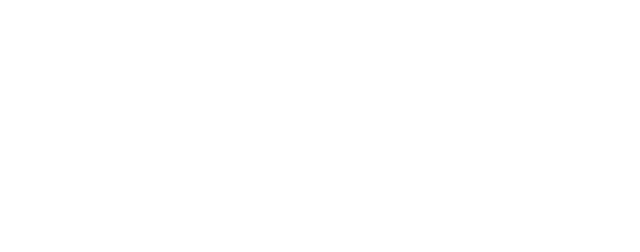
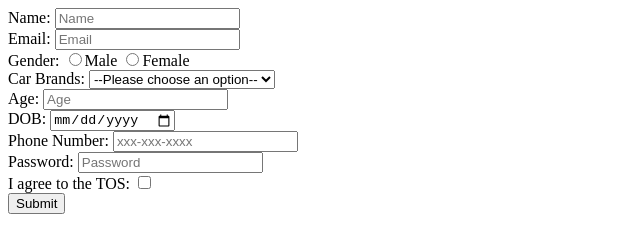
Before and after one commit to acciojob/signup-form-car-Amit-Web-bot, a website: page main.html in a window 1280 px wide. Shown: the whole page, without its empty margins (0-640 px from the left). Drawn offline with Linux system fonts and the light colour scheme.

Commit message:
created a submission

```diff
--- a/main.html
+++ b/main.html
@@ -10,7 +10,34 @@
 	<!-- the entire body must be written by student -->
     <script type="text/javascript" src="./script.js">
 </script>
-
+<form id = "carform" action="post">
+	<lable for ="name">Name: </lable>
+	<input id = "name" type="text" required placeholder="Name"><br>
+	<lable for ="email">Email: </lable>
+	<input id = "email" type="email" required placeholder="Email"><br>
+	<lable>Gender: </lable>
+	<input name = "gender" id = "gender_m" type="radio" required>Male
+	<input name = "gender" id = "gender_f" type="radio" required>Female<br>
+	<lable for ="cars">Car Brands: </lable>
+	<select name="cars" id="cars" form="carform" required>
+	  <option value="">--Please choose an option--</option>
+	  <option value="volvo">Volvo</option>
+	  <option value="saab">Saab</option>
+	  <option value="opel">Opel</option>
+	  <option value="audi">Audi</option>
+	</select><br>
+	<lable for ="age">Age: </lable>
+	<input id = "age" type="number" required placeholder="Age"><br>
+	<lable for ="dob">DOB: </lable>
+	<input id = "dob" type="date" required><br>
+	<lable for ="tel">Phone Number: </lable>
+	<input id = "tel" type="tel" placeholder="xxx-xxx-xxxx"><br>
+	<lable for ="password">Password: </lable>
+	<input id = "password" type="password" required placeholder="Password"><br>
+	<lable for ="tos">I agree to the TOS: </lable>
+	<input id = "tos" type="checkbox" required><br>
+	<button type="submit">Submit</button>
+</form>
 </body>
 
 </html>
```
